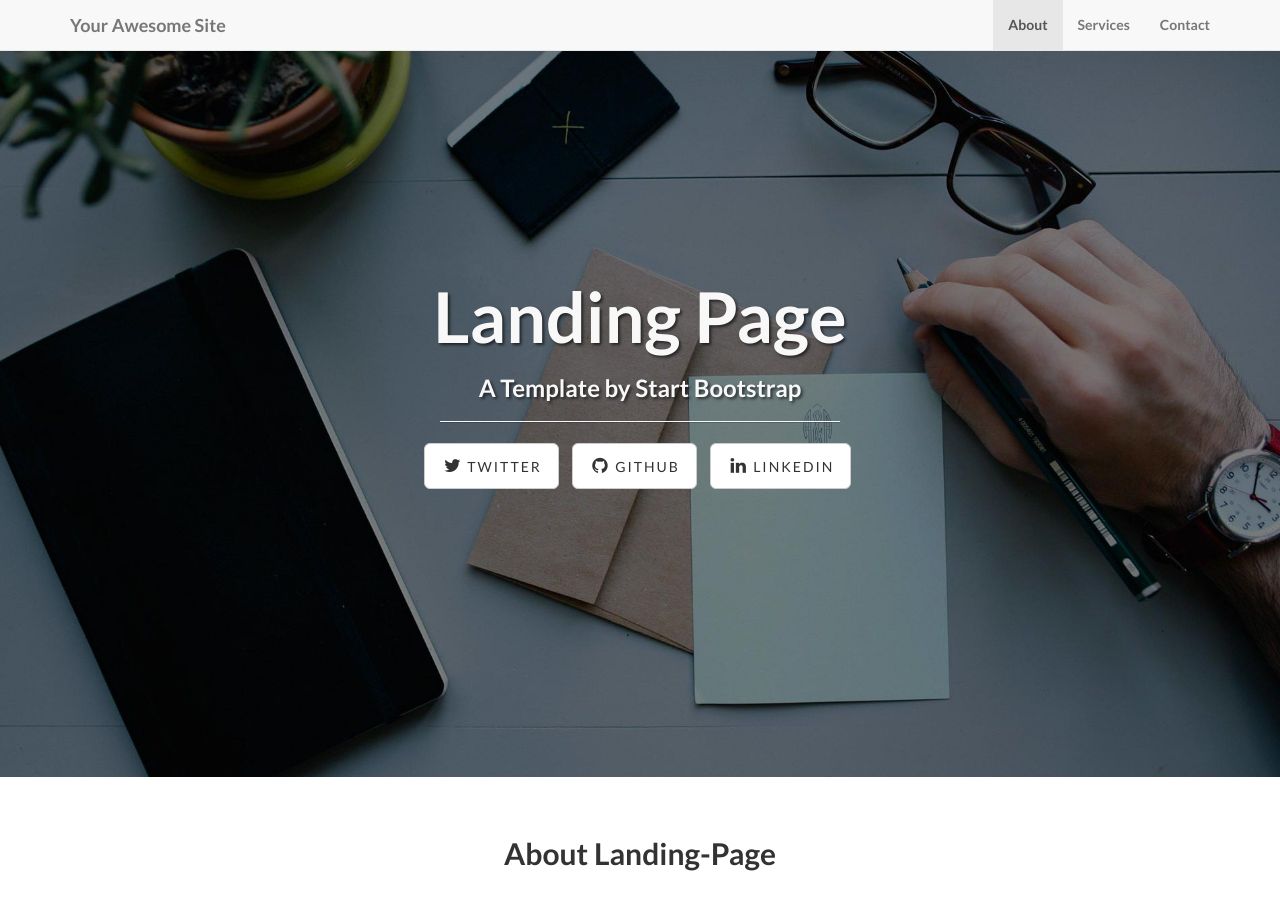
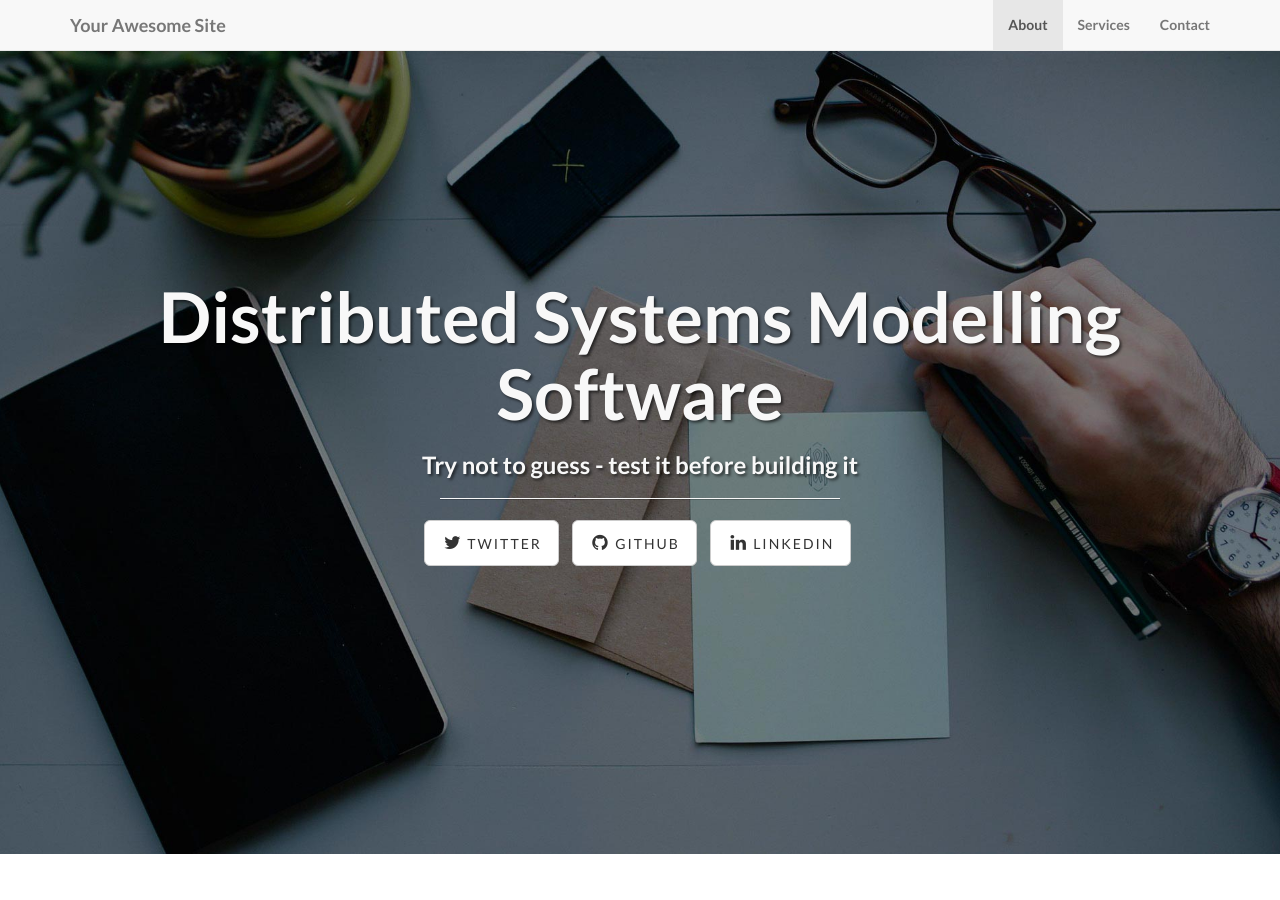
Before and after one commit to ppretki/sima-doc.github.io, a Jekyll site: the page built from index.html, in a window 1280 px wide and 900 px high. Built offline with Jekyll 4.4.1, drawn with Linux system fonts in a browser that asks for light colours.

Commit message:
Title Changed

```diff
--- a/index.html
+++ b/index.html
@@ -1,5 +1,5 @@
 ---
 layout: default
-title: Landing Page
-subTitle: A Template by Start Bootstrap
+title: Distributed Systems Modelling Software
+subTitle: Try not to guess - test it before building it
 ---
```
